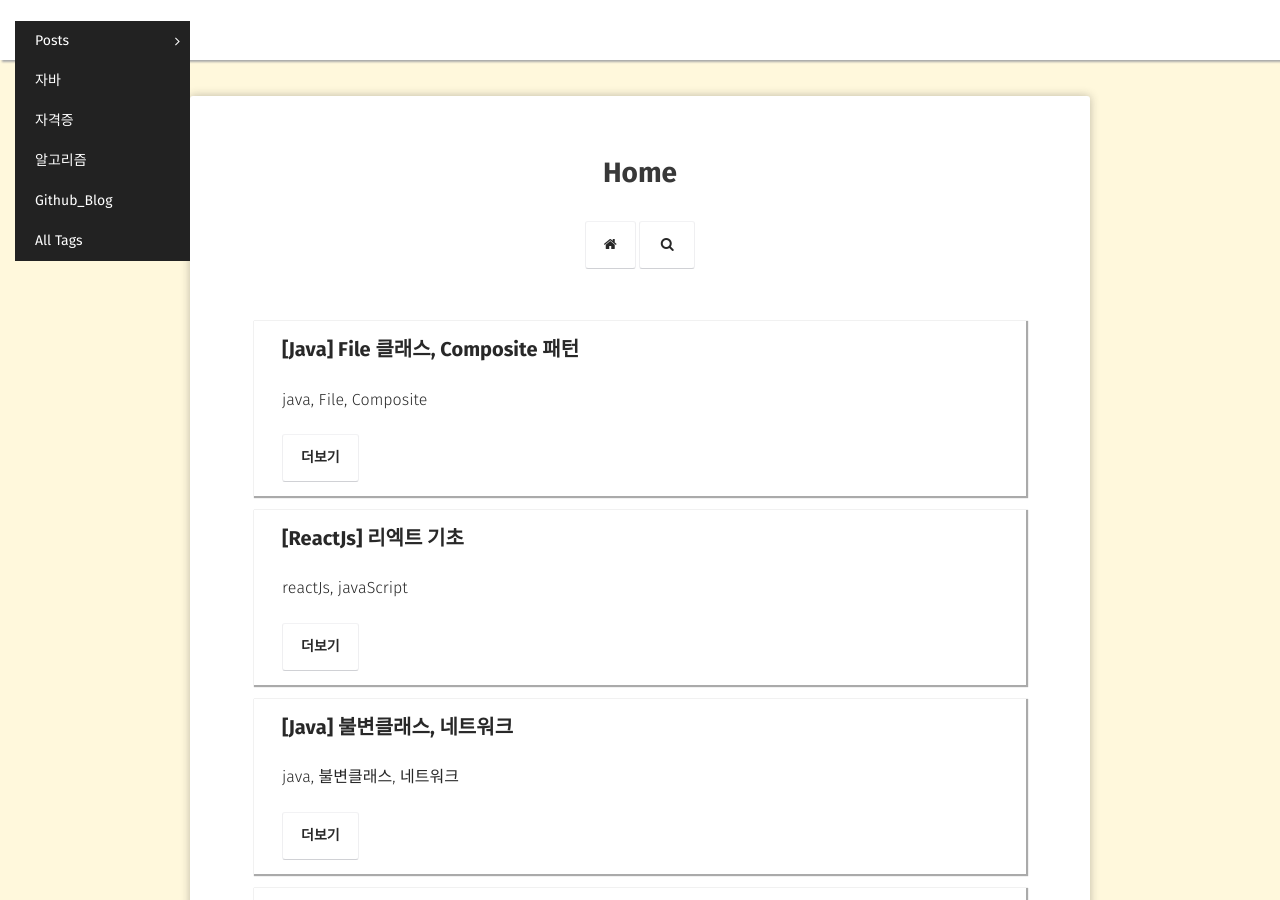
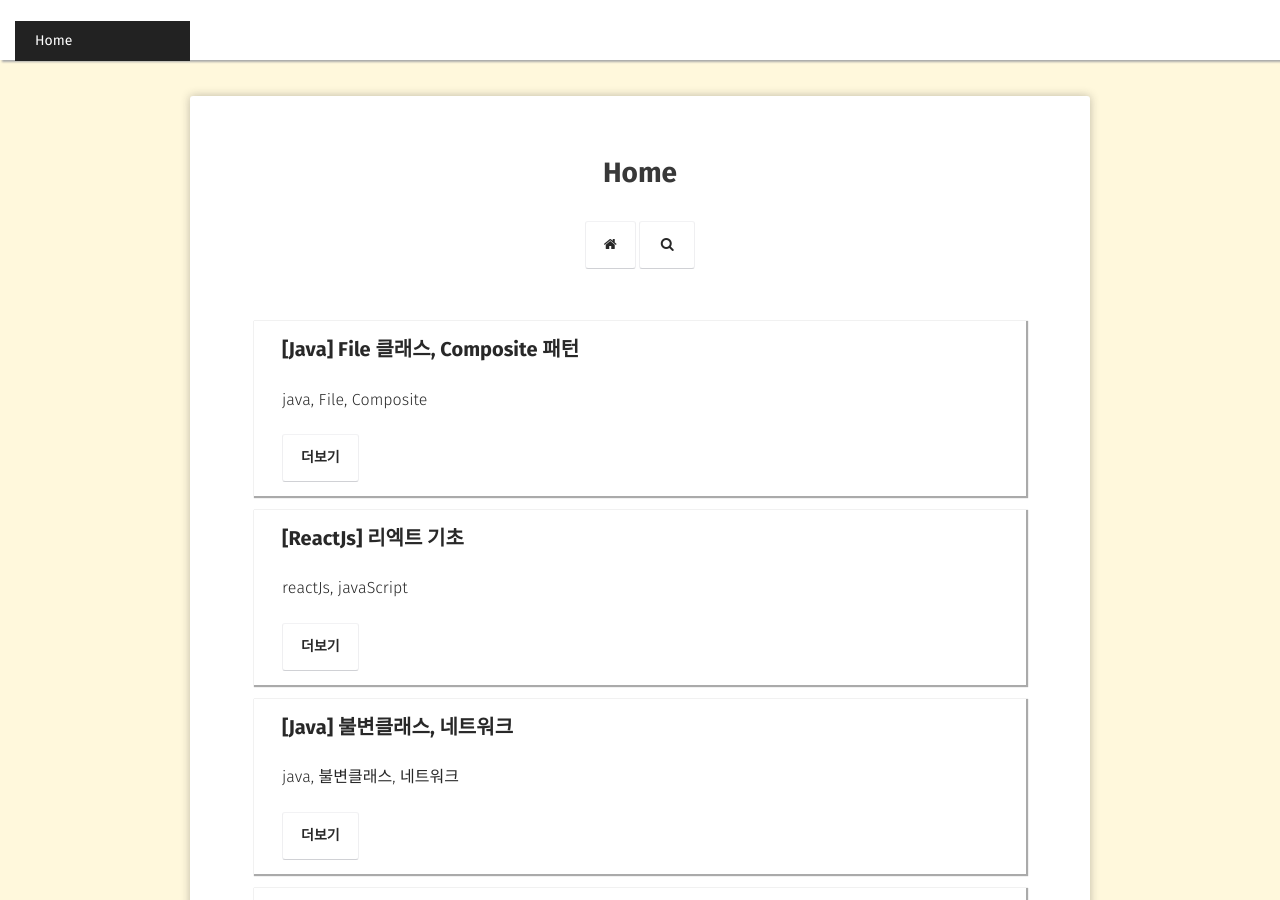
Before and after one commit to choiwono/choiwono.github.io, a Jekyll site: the page built from index.html, in a window 1280 px wide and 900 px high. Built offline with Jekyll 4.4.1, drawn with Linux system fonts in a browser that asks for light colours; some web fonts are replaced.

Commit message:
Update nav.html

```diff
--- a/_includes/nav.html
+++ b/_includes/nav.html
@@ -2,15 +2,8 @@
 		<!--<button class="dl-trigger">Open Menu</button>-->
 		<ul>
             <li>
-                <a href="#">Posts</a>
-                <ul>
-                    <!--<li><a href="{{ site.url }}/posts/">All Posts</a></li>-->
-                    <li><a href="{{ site.url }}/java/">자바</a></li>
-                    <li><a href="{{ site.url }}/certificate/">자격증</a></li>
-                    <li><a href="{{ site.url }}/algo/">알고리즘</a></li>
-                    <li><a href="{{ site.url }}/Github_Blog/">Github_Blog</a></li>
-                    <li><a href="{{ site.url }}/tags/">All Tags</a></li>
-                </ul>
+                <a href="https://choiwono.github.io/">Home</a>
+
             </li>
 		</ul><!-- /.dl-menu -->
 	</nav><!-- /.dl-menuwrapper -->
```
